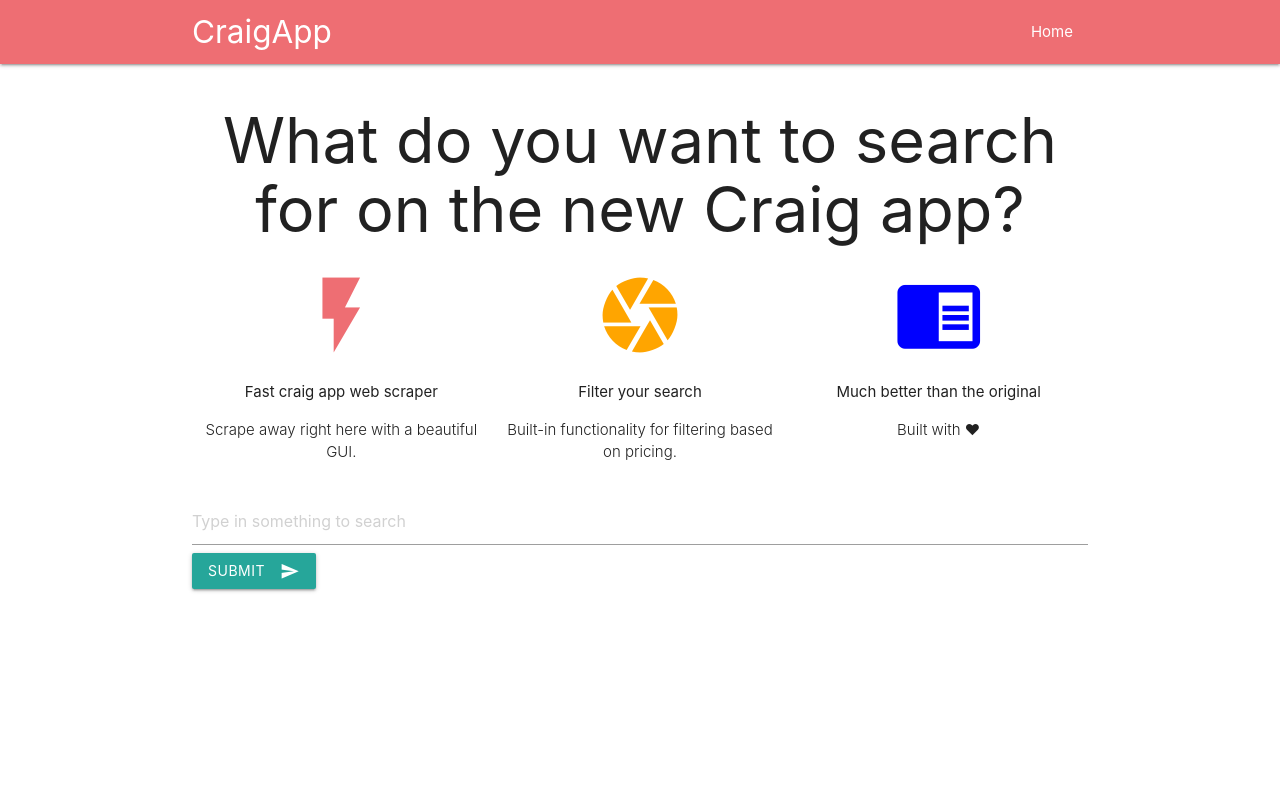
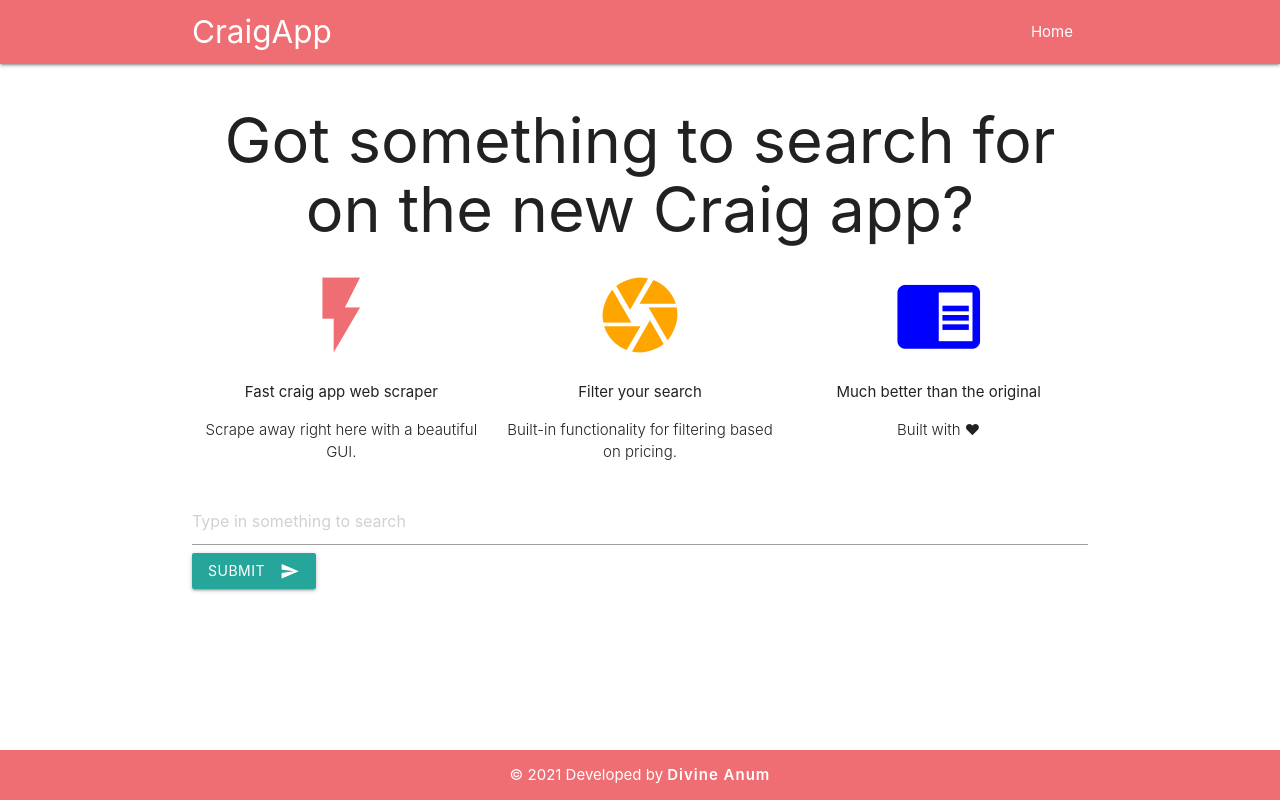
Before and after one commit to CHR-onicles/Craiglist_scraper, a Django app: page / in a window 1280 px wide. Run offline with Django 3.2, Linux system fonts and the light colour scheme.

Commit message:
added footer

```diff
--- a/craig_app/templates/base.html
+++ b/craig_app/templates/base.html
@@ -5,8 +5,6 @@
     <meta http-equiv="X-UA-Compatible" content="IE=edge" />
     <meta name="viewport" content="width=device-width, initial-scale=1.0" />
     <title>CraigApp</title>
-    {% load static %}
-    <link rel="stylesheet" href="{% static 'craig_app/style.css' %}" />
     <link
       rel="stylesheet"
       href="https://fonts.googleapis.com/icon?family=Material+Icons"
@@ -16,6 +14,35 @@
       rel="stylesheet"
       href="https://cdnjs.cloudflare.com/ajax/libs/materialize/1.0.0/css/materialize.min.css"
     />
+
+      <!-- Custom CSS -->
+      {% load static %}
+    <link rel="stylesheet" href="{% static 'craig_app/style.css' %}" />
+
+    <style>
+      body{
+        position: relative;
+        min-height: 100vh;
+      }
+      footer{
+        height: 50px;
+        background:#ee6e73;
+        color: white;
+        display: grid;
+        place-items: center;
+        width: 100%;
+        position: absolute;
+        bottom: 0;
+      }
+      footer a{
+        color: white;
+        font-weight: 600;
+        transition: all 0.4s ease;
+        letter-spacing: 1px;
+      }
+
+
+    </style>
   </head>
   <body>
     <nav>
@@ -29,10 +56,10 @@
 
     <div class="container">
       <h1 style="text-align: center">
-        What do you want to search for on the new Craig app?
+        Got something to search for on the new Craig app?
       </h1>
       <div class="row">
-        <div class="col s4">
+        <div class="col s12 m4">
           <!-- Promo Content 1 goes here -->
           <div class="center">
             <i class="large material-icons" style="color: #ee6e73">flash_on</i>
@@ -43,7 +70,7 @@
           </div>
         </div>
 
-        <div class="col s4">
+        <div class="col s12 m4">
           <!-- Promo Content 2 goes here -->
           <div class="center">
             <i class="large material-icons" style="color: orange">camera</i>
@@ -54,7 +81,7 @@
           </div>
         </div>
 
-        <div class="col s4">
+        <div class="col s12 m4">
           <!-- Promo Content 3 goes here -->
           <div class="center">
             <i class="large material-icons" style="color: blue"
@@ -74,18 +101,23 @@
           placeholder="Type in something to search"
         />
         <button
-          class="btn waves-effect waves-light"
+          class="btn waves-effect waves-light "
           type="submit"
           name="action"
-        >
+         style="margin-bottom: 7.5rem;">
           Submit
           <i class="material-icons right">send</i>
         </button>
       </form>
 
       {% block content %}{% endblock content %}
-    </div>
-
+  </div>
+  <footer>
+            <div>
+             © 2021 Developed by
+            <a href="https://github.com/CHR-onicles">Divine Anum</a>
+            </div>
+        </footer>
     <!-- Compiled and minified JavaScript -->
     <script src="https://cdnjs.cloudflare.com/ajax/libs/materialize/1.0.0/js/materialize.min.js"></script>
   </body>
```
Also changed, not shown: craig_app/static/craig_app/style.css (line endings or trailing spaces).
